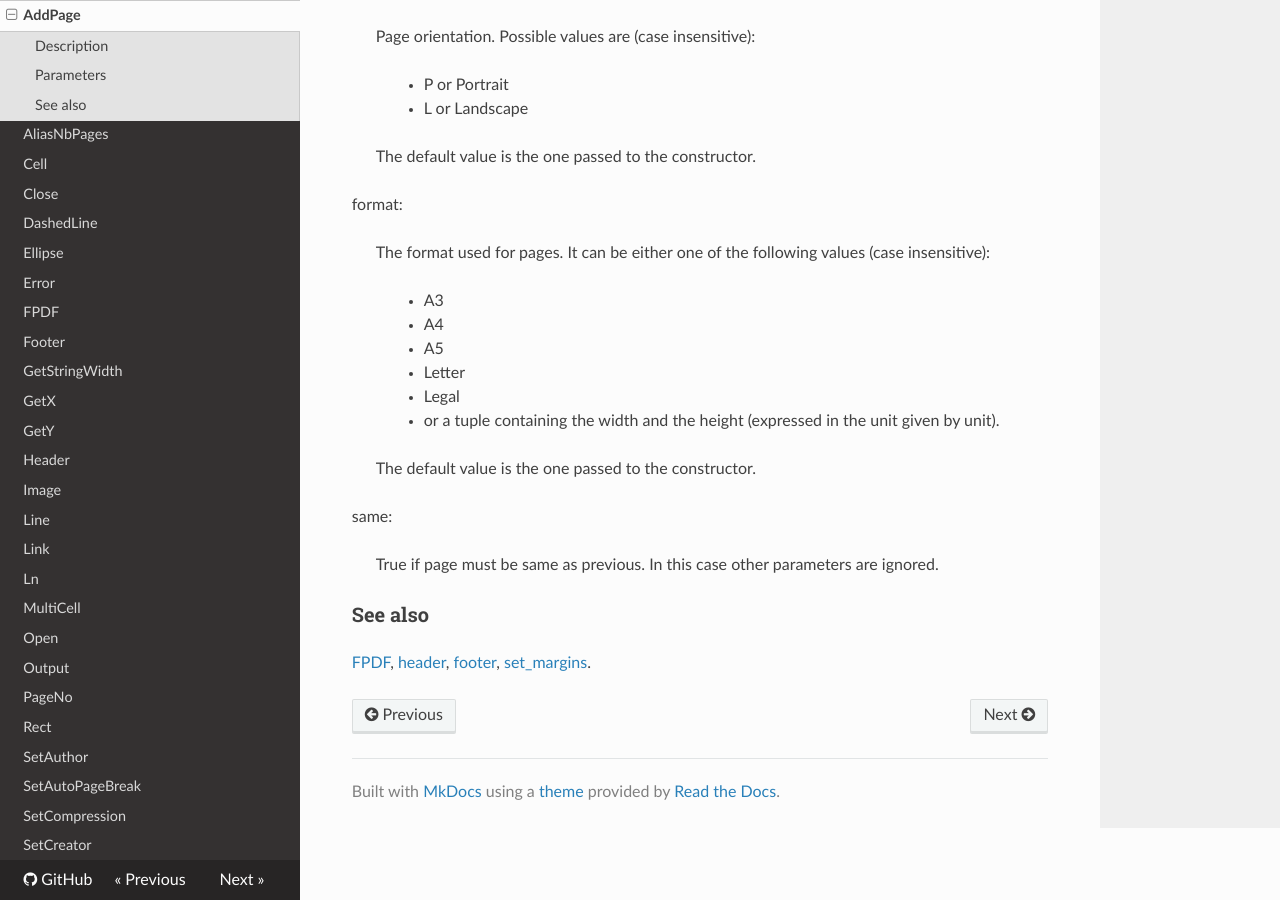
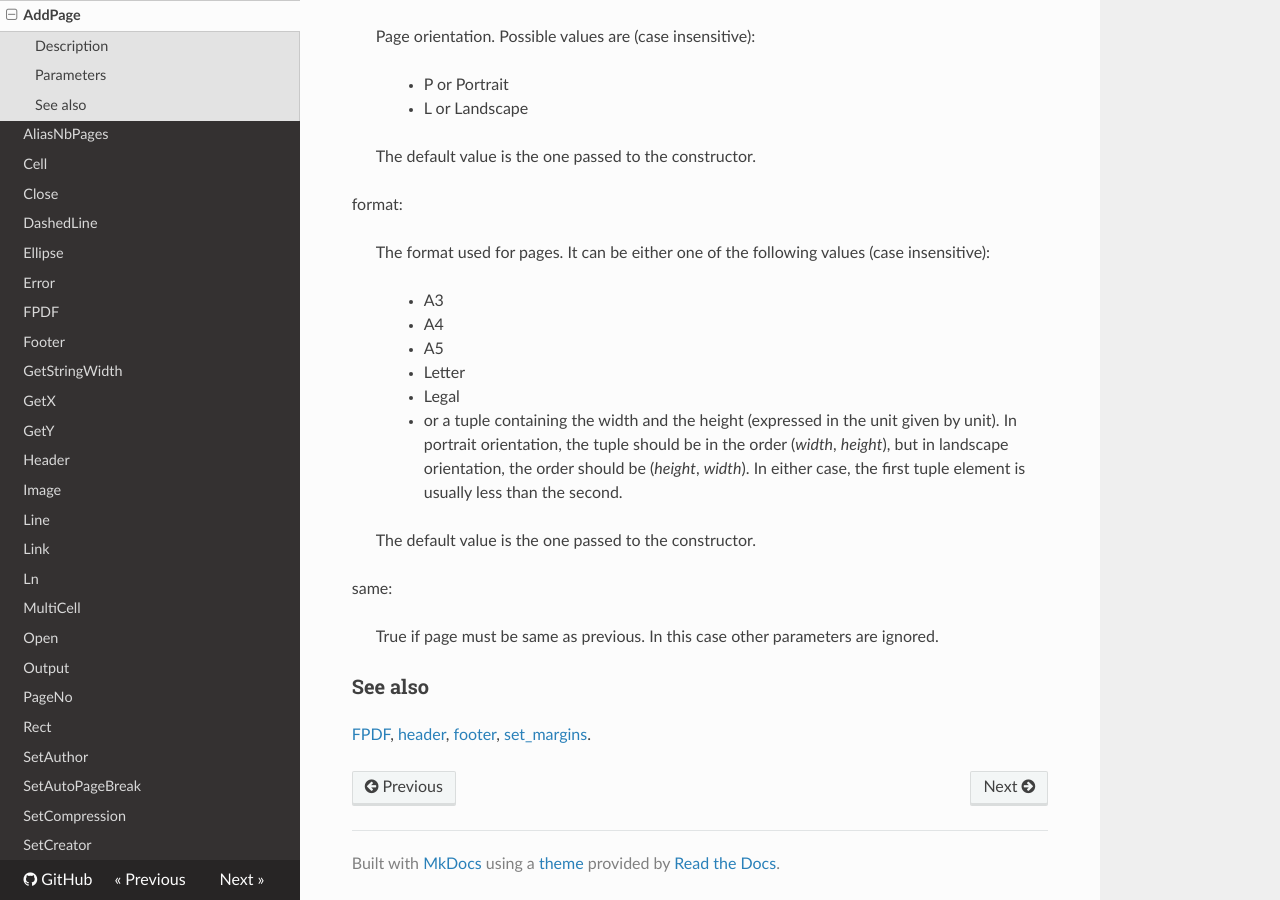
Before and after one commit to reingart/pyfpdf, an MkDocs documentation site: the page built from docs/reference/AddPage.md, in a window 1280 px wide and 900 px high, scrolled down 574 px. Built offline with MkDocs 1.6.1, drawn with Linux system fonts in a browser that asks for light colours; nearby versions of some CDN libraries; old or Windows-style settings are respelled for this version of MkDocs.

Commit message:
Clarify how width and height interact with orientation

```diff
--- a/docs/reference/AddPage.md
+++ b/docs/reference/AddPage.md
@@ -36,7 +36,10 @@ insensitive):
 >>    * Letter
 >>    * Legal
 >>    * or a tuple containing the width and the height (expressed in the unit
-given by unit).
+given by unit). In portrait orientation, the tuple should be in the order
+(_width_, _height_), but in landscape orientation, the order should be
+(_height_, _width_). In either case, the first tuple element is usually less
+than the second.
 >
 > The default value is the one passed to the constructor.
 
```
Also changed, not shown: docs/reference/FPDF.md (+1 -1 lines).
